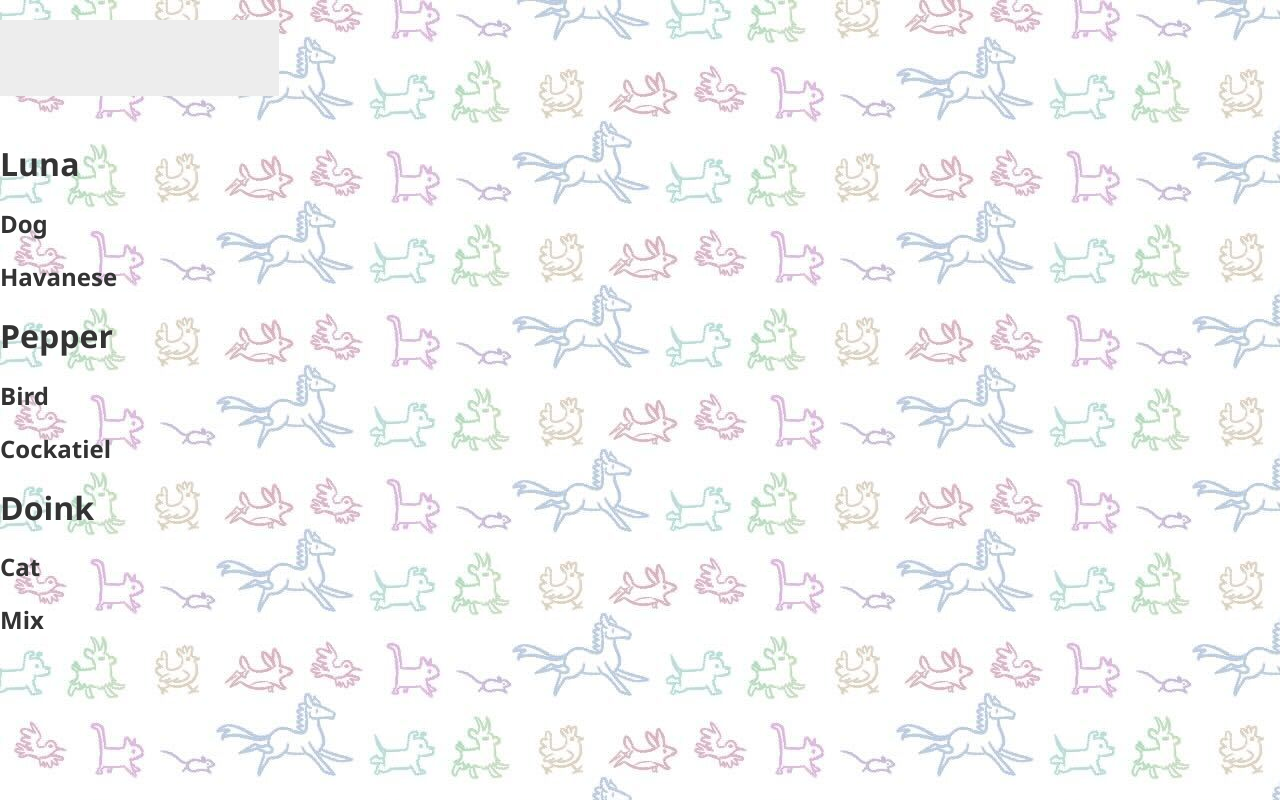
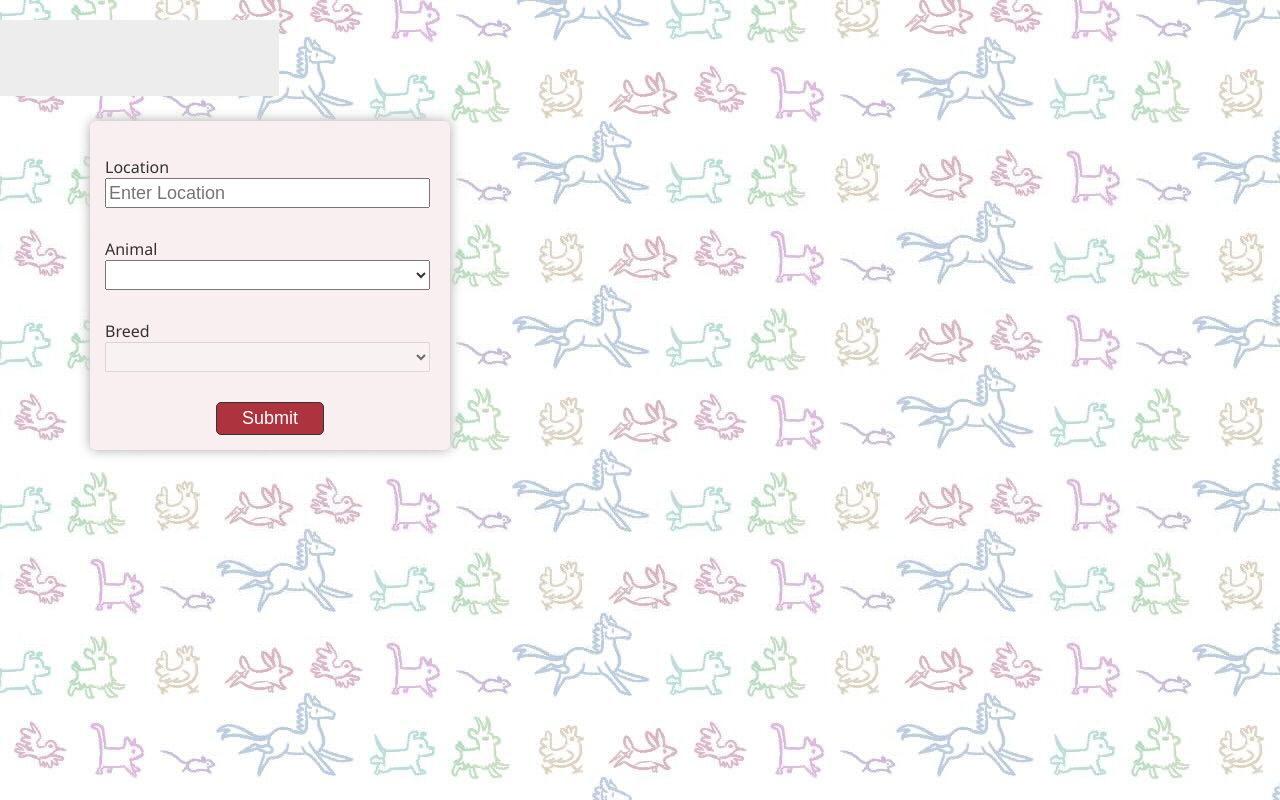
Before and after one commit to bbansalWolfPack/Adopt-Me, a React (Vite) app: page / in a window 1280 px wide. Built offline with nearby package versions, Linux system fonts and the light colour scheme; grey boxes are pictures that could not be loaded.

Commit message:
04-hooks

```diff
--- a/src/App.js
+++ b/src/App.js
@@ -1,7 +1,8 @@
-import React from "react";
 import { render } from "react-dom";
 
-import { Pet } from "./Pet";
+import Pet from "./Pet";
+import { SearchParams } from "./SearchParams";
+
 /*
  * Nothing to tree shake in react package
  * In theory, only include code we use so better not to import everything
@@ -14,24 +15,12 @@ import { Pet } from "./Pet";
  */
 
 export const App = () => {
-  return React.createElement("div", {}, [
-    React.createElement("h1", {}, "Adopt Me!"),
-    React.createElement(Pet, {
-      name: "Luna",
-      animal: "Dog",
-      breed: "Havanese",
-    }),
-    React.createElement(Pet, {
-      name: "Pepper",
-      animal: "Bird",
-      breed: "Cockatiel",
-    }),
-    React.createElement(Pet, {
-      name: "Doink",
-      animal: "Cat",
-      breed: "Mix",
-    }),
-  ]);
+  return (
+    <div id="main-app">
+      <h1>Adopt Me!</h1>
+      <SearchParams />
+    </div>
+  );
 };
 
-render(React.createElement(App), document.getElementById("root"));
+render(<App />, document.getElementById("root"));
--- a/src/Pet.js
+++ b/src/Pet.js
@@ -1,11 +1,17 @@
-import React from "react";
+/*
+ * Converted Component to use JSX instead of Saying React.createElement
+ */
 
-export const Pet = (props) => {
+const Pet = (props) => {
   const { name, animal, breed } = props;
 
-  return React.createElement("div", {}, [
-    React.createElement("h1", {}, `${name}`),
-    React.createElement("h2", {}, `${animal}`),
-    React.createElement("h2", {}, `${breed}`),
-  ]);
+  return (
+    <div>
+      <h1>{name}</h1>
+      <h2>{animal}</h2>
+      <h2>{breed}</h2>
+    </div>
+  );
 };
+
+export default Pet;
--- /dev/null
+++ b/src/SearchParams.js
@@ -0,0 +1,75 @@
+import { useState } from "react";
+
+const ANIMALS = ["bird", "cat", "dog", "rabbit", "reptile"];
+
+export const SearchParams = () => {
+  const [location, setLocation] = useState("");
+
+  const [animal, setAnimal] = useState("");
+
+  const [breed, setBreed] = useState("");
+
+  const handleChange = (event) => {
+    setLocation(event.target.value);
+  };
+
+  const breeds = [];
+
+  return (
+    <div className="search-params">
+      <form>
+        <label htmlFor="location">
+          Location
+          <input
+            id="location"
+            value={location}
+            placeholder="Enter Location"
+            onChange={handleChange}
+          />
+        </label>
+
+        <label htmlFor="animal">
+          Animal
+          <select
+            id="animal"
+            value={animal}
+            onChange={(e) => {
+              setAnimal(e.target.value);
+              setBreed("");
+            }}
+            onBlur={(e) => {
+              setAnimal(e.target.value);
+              setBreed("");
+            }}
+          >
+            <option />
+            {ANIMALS.map((animal) => (
+              <option key={animal} value={animal}>
+                {animal}
+              </option>
+            ))}
+          </select>
+        </label>
+
+        <label htmlFor="breed">
+          Breed
+          <select
+            disabled={!breeds.length}
+            id="breed"
+            value={breed}
+            onChange={(e) => setBreed(e.target.value)}
+            onBlur={(e) => setBreed(e.target.value)}
+          >
+            <option />
+            {breeds.map((breed) => (
+              <option key={breed} value={breed}>
+                {breed}
+              </option>
+            ))}
+          </select>
+        </label>
+        <button>Submit</button>
+      </form>
+    </div>
+  );
+};
```
Also changed, not shown: package.json (+7 -3 lines), .eslintrc.json, 2 other files (tests, documents, lock files or other folders).
